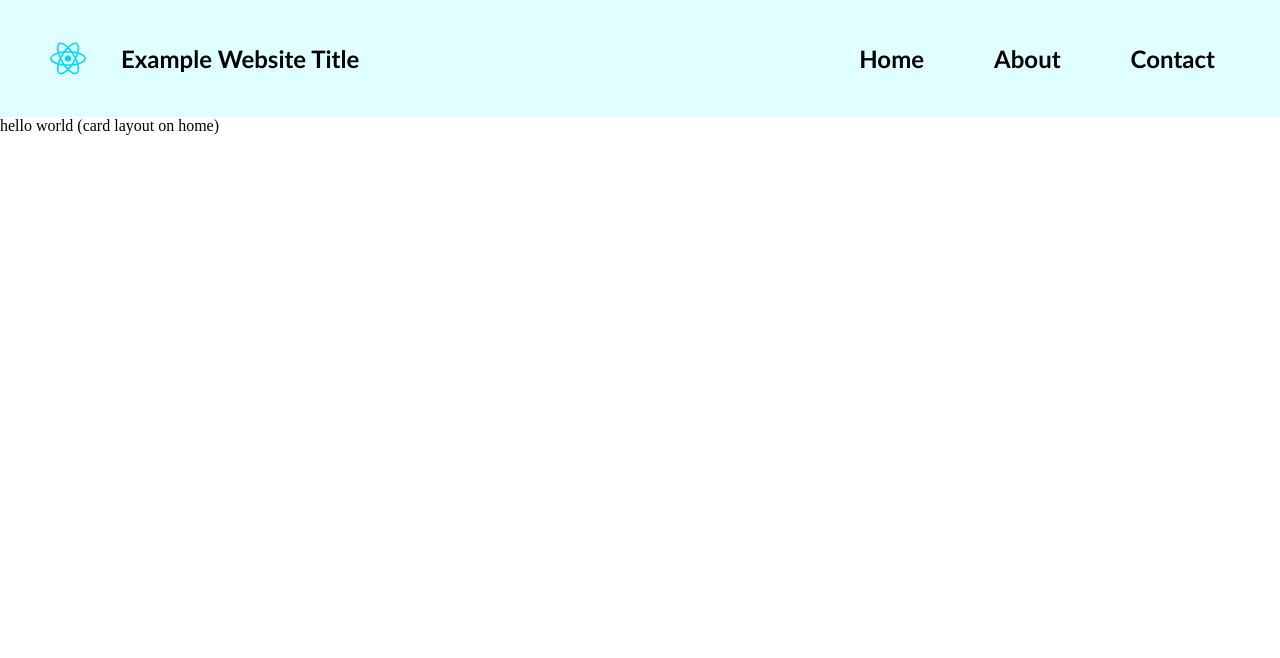
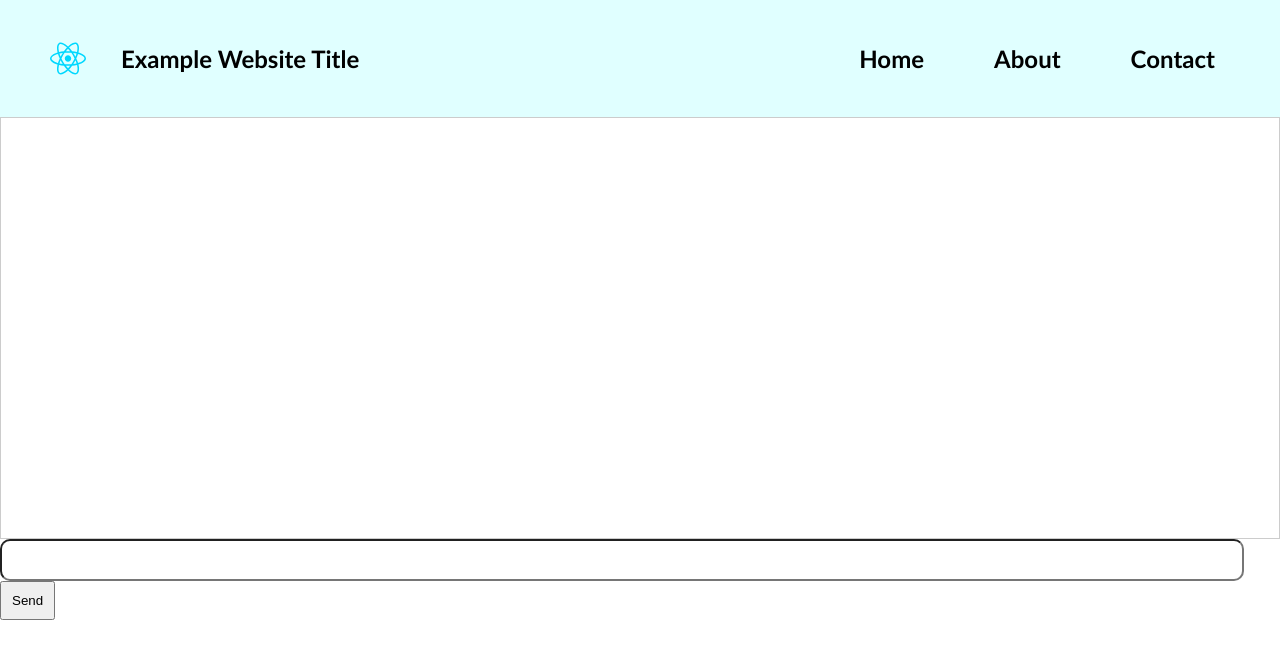
Before and after one commit to PakmanGames/react-card-template, a React (Vite) app: page / in a window 1280 px wide. Shown: the top 658 px of the page. Built offline with nearby package versions, Linux system fonts and the light colour scheme.

Commit message:
Make working chat

```diff
--- a/package.json
+++ b/package.json
@@ -10,6 +10,8 @@
     "preview": "vite preview"
   },
   "dependencies": {
+    "axios": "^1.7.3",
+    "dotenv": "^16.4.5",
     "react": "^18.3.1",
     "react-dom": "^18.3.1",
     "react-router-dom": "^6.26.0"
--- /dev/null
+++ b/src/ChatComponent/Chat.css
@@ -0,0 +1,33 @@
+/* src/App.css */
+.chat-box {
+    border: 1px solid #ccc;
+    padding: 10px;
+    height: 400px;
+    overflow-y: scroll;
+  }
+
+  .user-message {
+    background-color: #daf7a6;
+    padding: 5px;
+    margin: 5px;
+    border-radius: 5px;
+    text-align: right;
+  }
+
+  .bot-message {
+    background-color: #f0f0f0;
+    padding: 5px;
+    margin: 5px;
+    border-radius: 5px;
+    text-align: left;
+  }
+
+  input {
+    width: calc(100% - 60px);
+    padding: 10px;
+    margin-right: 10px;
+  }
+
+  button {
+    padding: 10px;
+  }
--- /dev/null
+++ b/src/ChatComponent/Chat.jsx
@@ -0,0 +1,59 @@
+// src/Chat.js
+import { useState } from 'react';
+import axios from 'axios';
+
+import './Chat.css'
+
+const Chat = () => {
+  const [messages, setMessages] = useState([]);
+  const [input, setInput] = useState('');
+
+  const sendMessage = async () => {
+    if (input.trim() === '') return;
+
+    const userMessage = { role: 'user', content: input };
+    setMessages([...messages, userMessage]);
+    setInput('');
+
+    try {
+      const response = await axios.post(
+        'https://api.openai.com/v1/chat/completions',
+        {
+          model: 'gpt-3.5-turbo',
+          messages: [...messages, userMessage],
+        },
+        {
+          headers: {
+            Authorization: `Bearer API KEY GO HERE`,
+          },
+        }
+      );
+
+      const botMessage = response.data.choices[0].message;
+      setMessages([...messages, userMessage, botMessage]);
+    } catch (error) {
+      console.error('Error fetching response:', error);
+    }
+  };
+
+  return (
+    <div>
+      <div className="chat-box">
+        {messages.map((msg, index) => (
+          <div key={index} className={msg.role === 'user' ? 'user-message' : 'bot-message'}>
+            {msg.content}
+          </div>
+        ))}
+      </div>
+      <input
+        type="text"
+        value={input}
+        onChange={(e) => setInput(e.target.value)}
+        onKeyPress={(e) => e.key === 'Enter' && sendMessage()}
+      />
+      <button onClick={sendMessage}>Send</button>
+    </div>
+  );
+};
+
+export default Chat;
--- a/src/NavigationComponent/Navigation.jsx
+++ b/src/NavigationComponent/Navigation.jsx
@@ -2,6 +2,8 @@ import { Outlet, Link, useLocation } from 'react-router-dom'
 
 import ReactLogo from '../assets/react.svg'
 import './Navigation.css'
+
+import Chat from '../ChatComponent/Chat'
 
 function Navigation() {
     const location = useLocation();
@@ -20,7 +22,7 @@ function Navigation() {
                     <Link to={'contact/'}>Contact</Link>
                 </div>
             </div>
-            {childRouteActive ? <Outlet /> : <div>hello world (card layout on home)</div>}
+            {childRouteActive ? <Outlet /> : <Chat />}
         </div>
     );
 }
--- a/src/main.jsx
+++ b/src/main.jsx
@@ -5,6 +5,7 @@ import {
   createBrowserRouter,
   RouterProvider,
 } from 'react-router-dom'
+
 
 
 import Navigation from './NavigationComponent/Navigation.jsx'
```
Also changed, not shown: 2 other files (tests, documents, lock files or other folders).
